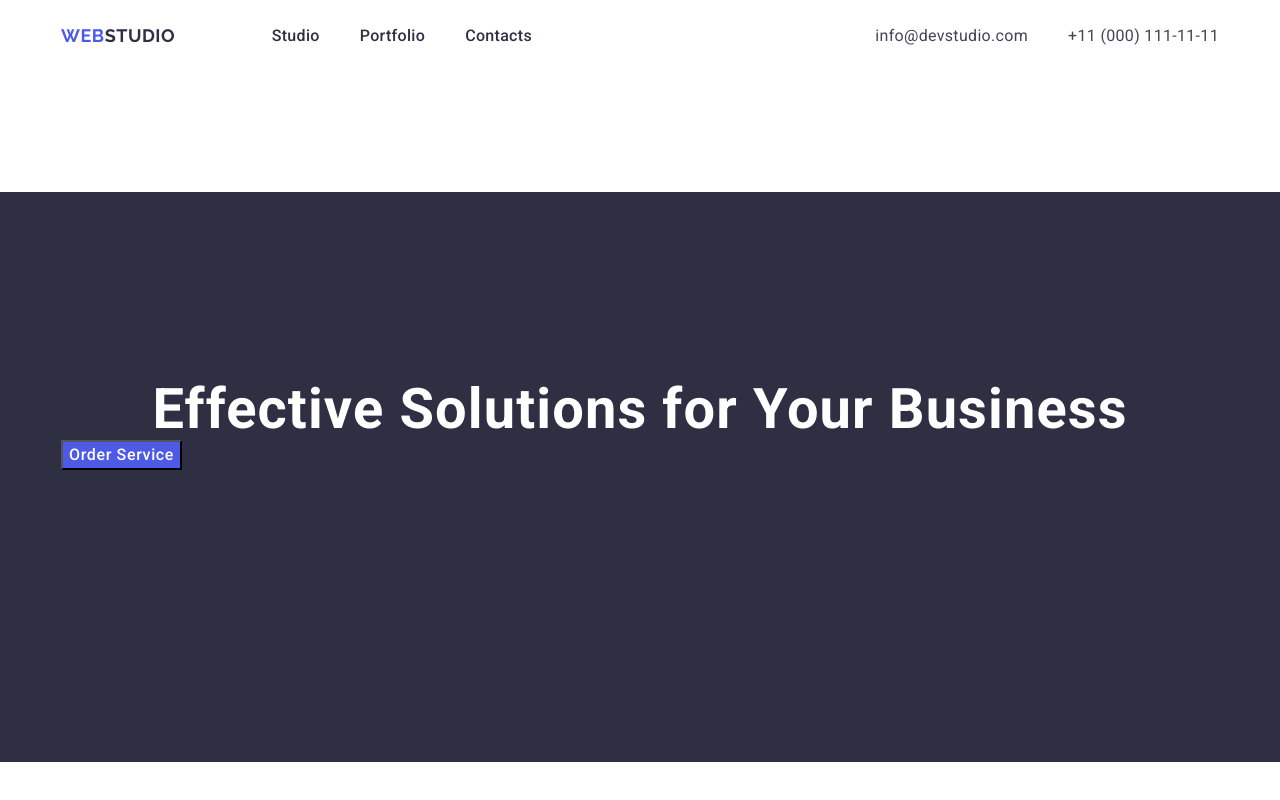
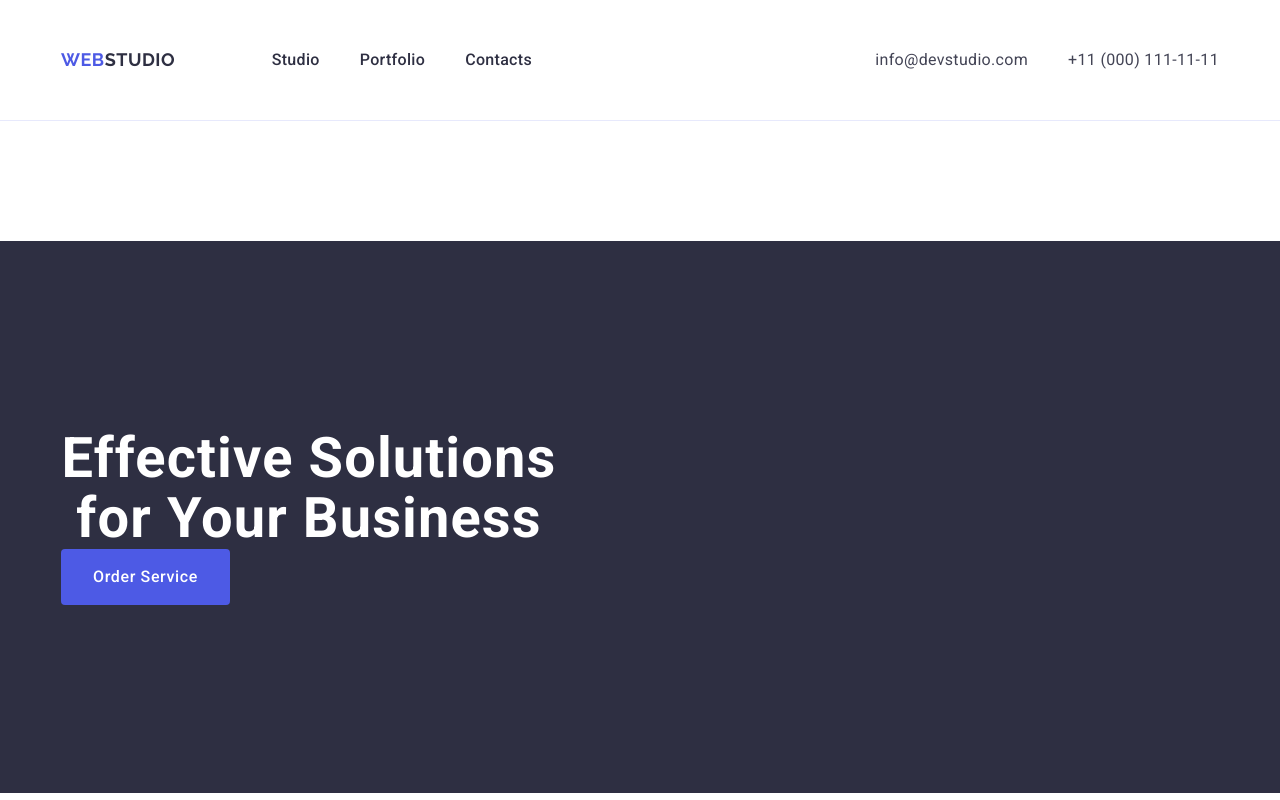
Before and after one commit to OlesHuzar/goit-homework-03, a plain HTML site: page index.html in a window 1280 px wide. Shown: the top 800 px of the page. Drawn offline with nearby package versions, Linux system fonts and the light colour scheme.

Commit message:
Update styles.css

```diff
--- a/css/styles.css
+++ b/css/styles.css
@@ -56,6 +56,9 @@ button {
 .page-header {
     padding-top: 24px;
     padding-bottom: 24px;
+    border-bottom: 1px solid #e7e9fc;
+    padding-left: 15px;
+    padding-right: 15px;
 }
 
 .page-header-container {
@@ -85,11 +88,14 @@ button {
         text-transform: uppercase;
         color: #4d5ae5;
         align-items: center;
+        margin-right: 76px;
 }
 
 .menu {
     display: flex;
-    column-gap: 40px;
+    gap: 40px;
+    padding-top: 24px;
+    padding-bottom: 24px;
 }
 
 .menu-link {
@@ -102,7 +108,9 @@ button {
 
 .contacts-list {
     display: flex;
-    column-gap: 40px;
+    gap: 40px;
+    padding-top: 24px;
+    padding-bottom: 24px;
 }
 
 .contacts-list-link {
@@ -130,7 +138,7 @@ button {
     background:#2E2F42;
     flex-shrink: 0;
     padding-top: 188px;
-    padding-bottom: 292px;
+    padding-bottom: 188px;
     margin-top: 120px;
 }
 
@@ -141,11 +149,17 @@ button {
         font-weight: 700;
         line-height: 1.07;
         letter-spacing: 0.02em;
+        max-width: 496px;
 }
 
 .main-button {
     background: #4D5AE5;
     text-align: center;
+    display: block;
+    min-width: 169px;
+    height: 56px;
+    border: none;
+    border-radius: 4px;
 }
 
 .text-button {
@@ -168,6 +182,8 @@ button {
     padding-bottom: 120px;
     column-gap: 24px;
     align-items: center;
+    gap: 24px;
+
 }
 
 .features-name {
@@ -190,6 +206,7 @@ button {
     padding-top: 120px;
     padding-bottom: 120px;
     align-items: center;
+    margin-bottom: 72px;
 }
 
 .company-title {
@@ -207,7 +224,7 @@ button {
         padding-bottom: 0px;
         justify-content: center;
         display: flex;
-        column-gap: 24px;
+        gap: 24px;
 }
 
 .company-team-item {
@@ -236,6 +253,7 @@ button {
         padding-bottom: 120px;
         align-items: center;
         flex-wrap: wrap;
+        margin-bottom: 72px;
 }
 
 .portfolio-list {
@@ -263,7 +281,7 @@ button {
         background-color: #2E2F42;
         padding-top: 100px;
         padding-bottom: 100px;
-        margin-bottom: 16px;
+        display: inline-block;
 }
 
 .span-logotype-footer {
@@ -275,4 +293,5 @@ button {
         font-size: 16px;
         line-height: 1.5;
         letter-spacing: 0.02em;
+        margin-bottom: 16px;
 }
```
